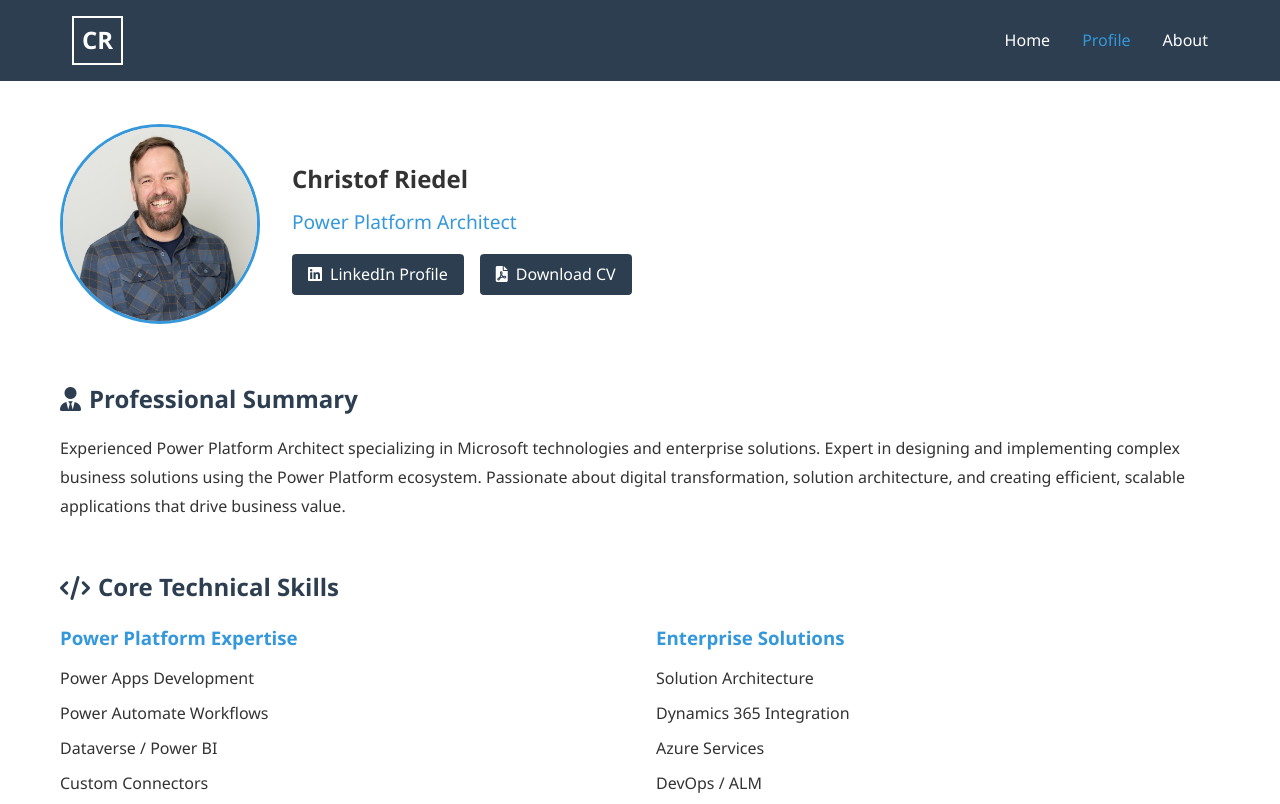
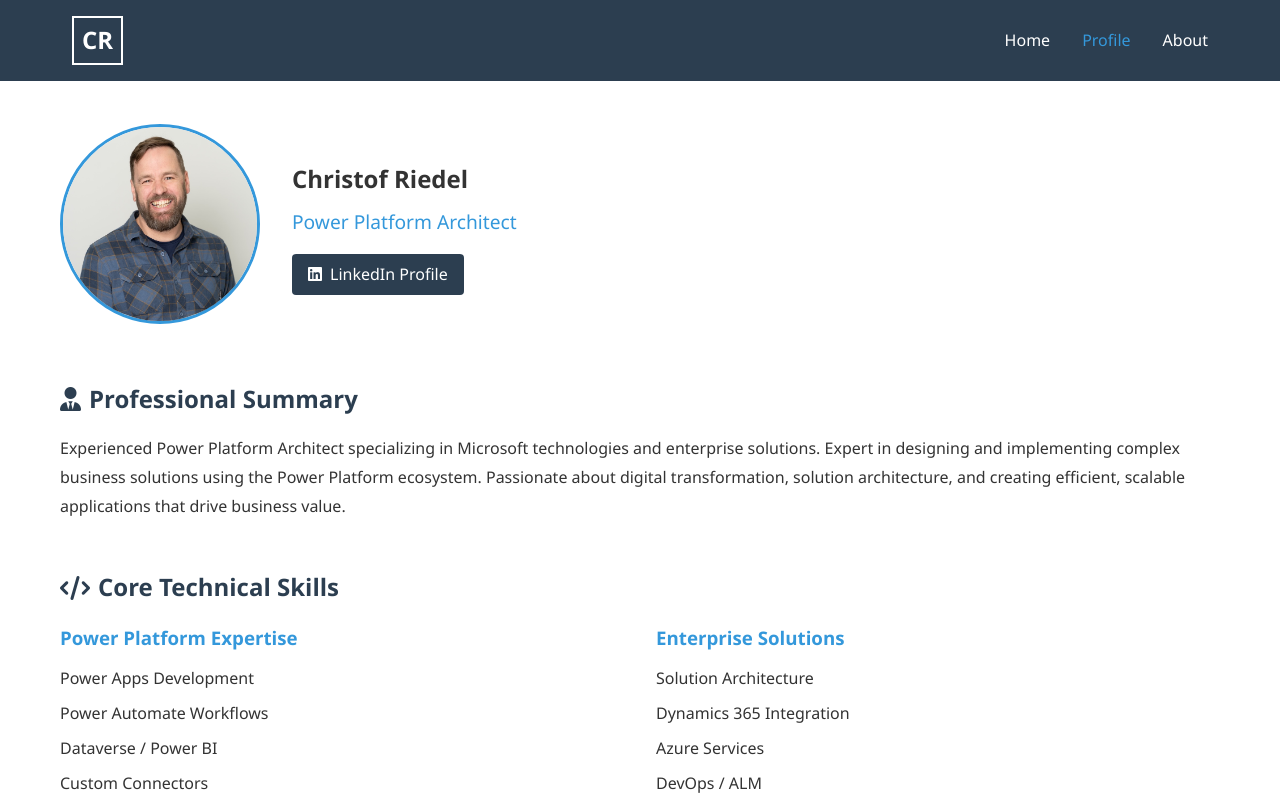
Before and after one commit to chrriedel/chrriedel.github.io, a plain HTML site: page profile.html in a window 1280 px wide. Shown: the top 804 px of the page. Drawn offline with Linux system fonts and the light colour scheme.

Commit message:
removed cv download

```diff
--- a/profile.html
+++ b/profile.html
@@ -34,9 +34,6 @@
                         <div class="social-links">
                             <a href="https://www.linkedin.com/in/christof-riedel/" target="_blank" class="social-link">
                                 <i class="fab fa-linkedin"></i> LinkedIn Profile
-                            </a>
-                            <a href="cv_criedel_long.pdf" target="_blank" class="social-link">
-                                <i class="fas fa-file-pdf"></i> Download CV
                             </a>
                         </div>
                     </div>
```
